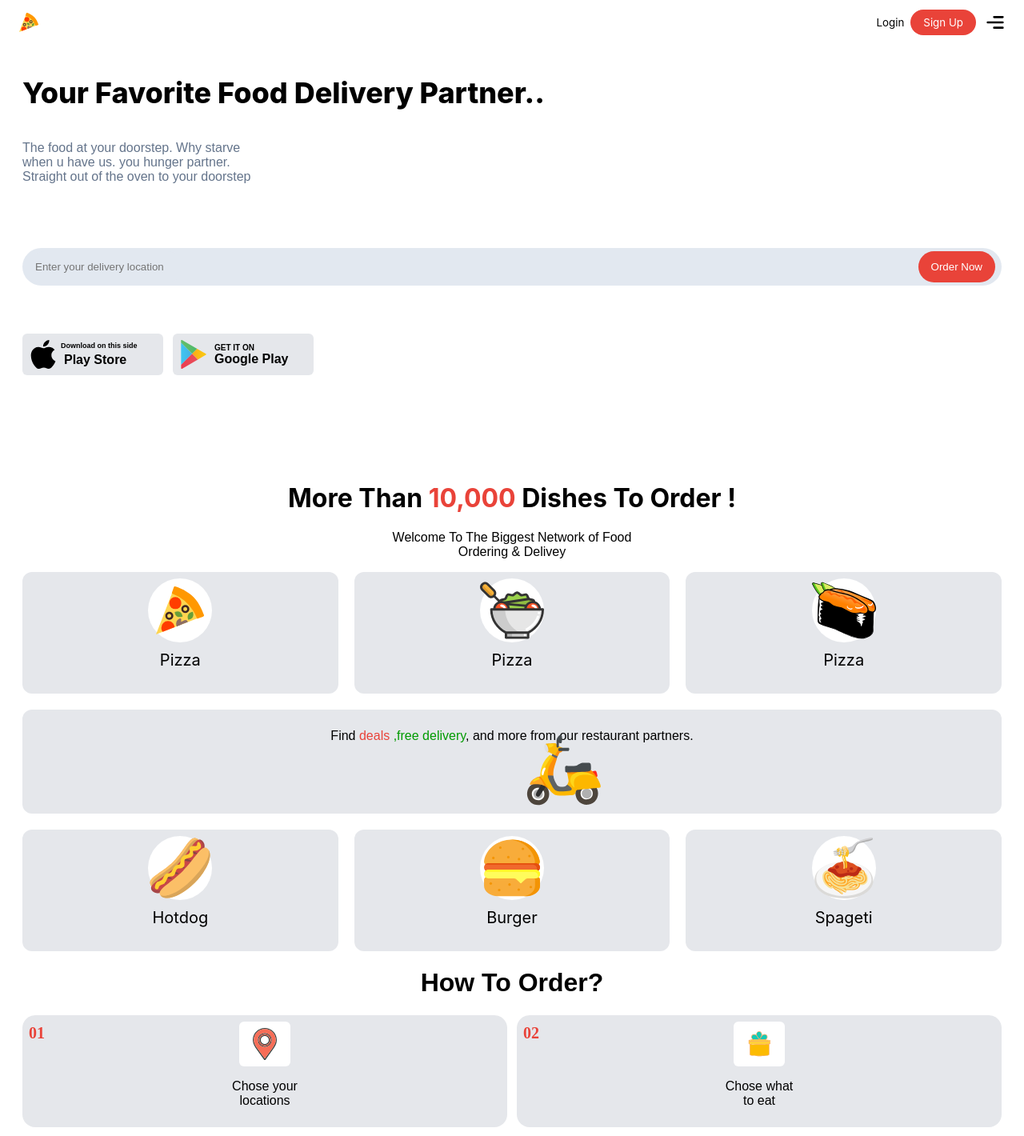
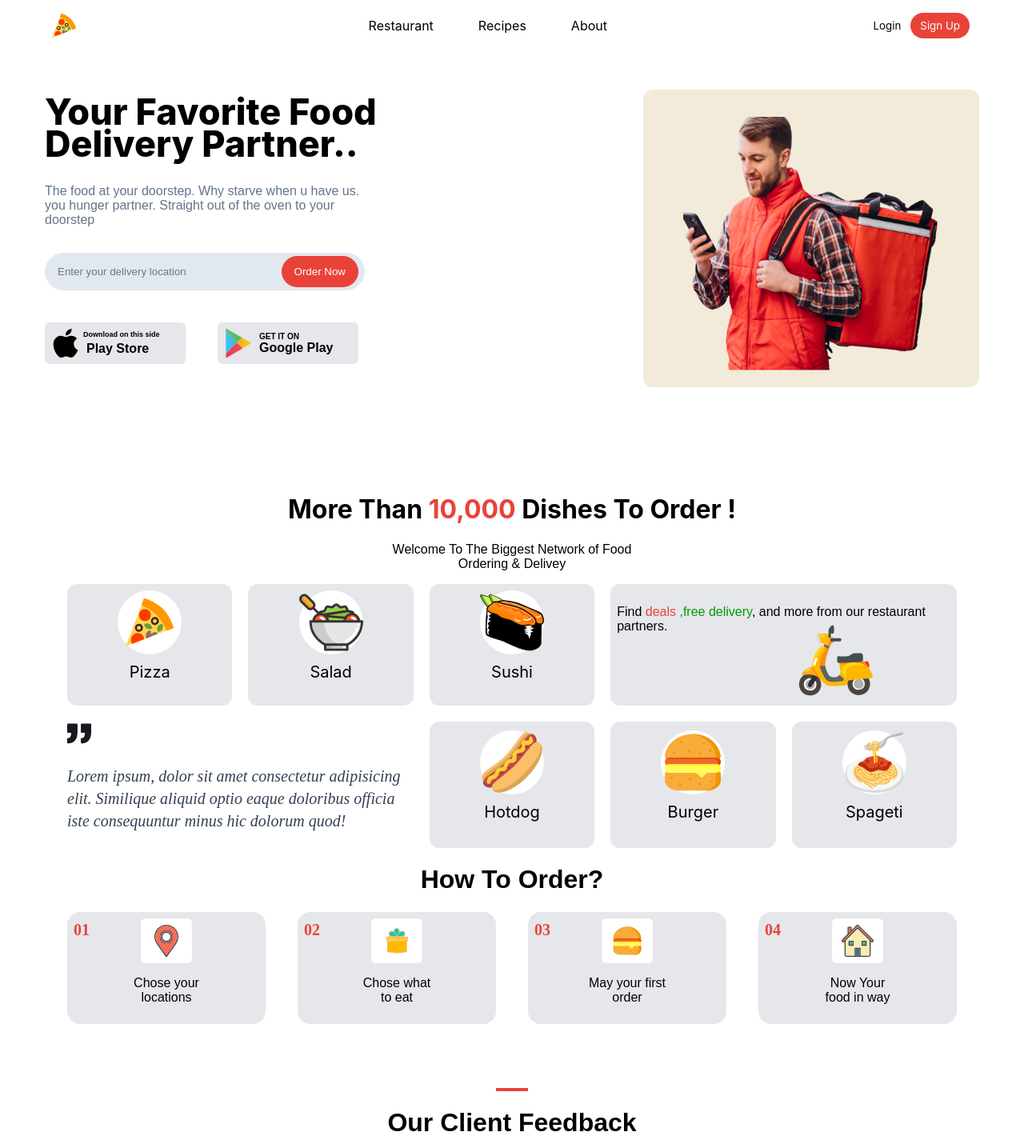
Before and after one commit to Manstzy/website-food, a React (Vite) app: page / in a window 1280 px wide. Shown: the top 1420 px of the page at 80% size. Built offline with nearby package versions, Linux system fonts and the light colour scheme.

Commit message:
added feature

```diff
--- a/src/components/Main.jsx
+++ b/src/components/Main.jsx
@@ -1,16 +1,19 @@
 import playStore from "../assets/play store.svg";
 import apple from "../assets/apple.svg";
+import Images from "../assets/Images.png";
 const Main = () => {
   return (
-    <div id="restaurant" className="py-16 px-5">
-      <h1 className="font-[800] text-4xl font-inter">
+    <div id="restaurant" className="py-16 px-5 desktop:px-12">
+      <div className="tablet:flex tablet:justify-between">
+        <div>
+          <h1 className="font-[800] large:mt-10 desktop:text-[45px] max-w-[380px] desktop:max-w-[500px] text-4xl font-inter desktop:mt-12">
             Your Favorite Food Delivery Partner..
           </h1>
-      <p className="font-poppins text-slate-500 max-w-[300px] mt-10">
+          <p className="font-poppins text-slate-500 large:mt-5 desktop:max-w-[400px] large:max-w-[350px] max-w-[300px] mt-10">
             The food at your doorstep. Why starve when u have us. you hunger
             partner. Straight out of the oven to your doorstep
           </p>
-      <div className="flex px-2 py-1 mt-20 justify-between border-none bg-slate-200 rounded-full">
+          <div className="flex px-2 py-1 mt-20 desktop:max-w-[400px] desktop:mt-8 large:mt-2 large:w-96 max-w-[350px] justify-between border-none bg-slate-200 rounded-full">
             <input
               type="text"
               className="px-2 rounded-full outline-none bg-slate-200 border-none"
@@ -20,14 +23,17 @@ const Main = () => {
               Order Now
             </button>
           </div>
-      <div className="flex gap-3 mt-5">
+
+          <div className="flex gap-3 mt-5 large:mt-0 desktop:gap-10">
             <div className="flex items-center border-none rounded-md w-40 mt-10 p-2 bg-gray-200">
               <img src={apple} className="w-9 h-9 mr-2" alt="" />
               <ul className="list-none m-0 p-0">
                 <li className="text-[9px] -ml-1 mb-1 font-semibold font-poppins">
                   Download on this side
                 </li>
-            <li className="text-md font-semibold font-poppins">Play Store</li>
+                <li className="text-md font-semibold font-poppins">
+                  Play Store
+                </li>
               </ul>
             </div>
             <div className="flex items-center border-none rounded-md w-40 mt-10 p-2 bg-gray-200">
@@ -36,8 +42,19 @@ const Main = () => {
                 <li className="text-[10px] font-semibold font-poppins">
                   GET IT ON
                 </li>
-            <li className="text-md font-semibold font-poppins">Google Play</li>
+                <li className="text-md font-semibold font-poppins">
+                  Google Play
+                </li>
               </ul>
+            </div>
+          </div>
+        </div>
+
+        <div className="bg-[#F2EBDA] hidden mt-10 desktop:h-[340px] desktop:w-[420px] h-[300px] tablet:flex laptop:py-4 laptop:w-[360px] items-center justify-center rounded-xl">
+          <img
+            src={Images}
+            className="w-72 h-72 mt-4 laptop:w-80 laptop:h-80"
+          />
         </div>
       </div>
     </div>
--- a/src/components/Navbar.jsx
+++ b/src/components/Navbar.jsx
@@ -5,7 +5,7 @@ const Navbar = () => {
   const [nav, setNav] = useState(false);
   const [bgNav, setBgNav] = useState(false);
   const handleBgNav = () => {
-    if (scrollY >= 60) {
+    if (scrollY >= 5) {
       setBgNav(true);
     } else {
       setBgNav(false);
@@ -20,17 +20,60 @@ const Navbar = () => {
     <div
       className={
         bgNav
-          ? "w-full bg-[#E94339] top-0 left-0 transition-all duration-200 fixed h-10 flex justify-between py-2 px-5 items-center"
-          : "w-full fixed h-10 flex top-0 left-0 transition-all duration-200 justify-between py-2 px-5 items-center"
+          ? "w-full bg-[#E94339] top-0 desktop:h-12  left-0 transition-all  fixed h-10 flex justify-between py-2 px-5 items-center"
+          : "w-full fixed h-10 flex top-0 desktop:h-12  desktop:items-center left-0 transition-all  justify-between py-2 px-5 items-center"
       }
     >
-      <img src={pizza} className="w-8 h-8" alt="" />
-      <div className="flex items-center">
+      <img
+        src={pizza}
+        className="w-8 h-8 medium:w-10 medium:h-10 desktop:ml-10 "
+        alt=""
+      />
+      <ul className="large:flex items-center list-none gap-6 hidden ">
+        <li className="font-inter ">
+          <a
+            href="#restaurant"
+            className={
+              bgNav
+                ? "no-underline hover:bg-[#E94339] text-white hover:text-white duration-200 transition-all px-4 py-2 rounded-full"
+                : "no-underline text-black hover:bg-[#E94339] hover:text-white duration-200 transition-all px-4 py-2 rounded-full"
+            }
+          >
+            Restaurant
+          </a>
+        </li>
+        <li className="font-inter ">
+          <a
+            href="#recipes"
+            className={
+              bgNav
+                ? "no-underline hover:bg-[#E94339] text-white hover:text-white duration-200 transition-all px-4 py-2 rounded-full"
+                : "no-underline text-black hover:bg-[#E94339] hover:text-white duration-200 transition-all px-4 py-2 rounded-full"
+            }
+          >
+            Recipes
+          </a>
+        </li>
+        <li className="font-inter ">
+          <a
+            href="#about"
+            className={
+              bgNav
+                ? "no-underline hover:bg-[#E94339] text-white hover:text-white duration-200 transition-all px-4 py-2 rounded-full"
+                : "no-underline text-black hover:bg-[#E94339] hover:text-white duration-200 transition-all px-4 py-2 rounded-full"
+            }
+          >
+            About
+          </a>
+        </li>
+      </ul>
+
+      <div className="flex items-center desktop:mr-10 ">
         <button
           className={
             bgNav
-              ? "px-2 py-2 font-inter border-none transition-all duration-200 text-white bg-[#E94339]"
-              : "px-2 py-2 font-inter border-none transition-all duration-200 bg-white"
+              ? "px-2 py-2 font-inter medium:p-3 border-none transition-all cursor-pointer duration-200 text-white bg-[#E94339]"
+              : "px-2 py-2 font-inter medium:p-3 border-none transition-all cursor-pointer duration-200 bg-white"
           }
         >
           Login
@@ -38,13 +81,18 @@ const Navbar = () => {
         <button
           className={
             bgNav
-              ? "px-4 py-2 mr-2 rounded-full border-none font-inter text-black bg-white transition-all duration-200"
-              : "px-4 py-2 mr-2 rounded-full border-none font-inter text-white transition-all duration-200 bg-[#E94339]"
+              ? "px-4 py-2 mr-2 medium:px-3 large:mr-12 medium:mr-4 rounded-full cursor-pointer border-none font-inter text-black bg-white transition-all duration-200"
+              : "px-4 py-2 mr-2 medium:px-3 large:mr-12 medium:mr-4 rounded-full cursor-pointer border-none font-inter text-white transition-all duration-200 bg-[#E94339]"
           }
         >
           Sign Up
         </button>
-        <img onClick={handleNav} src={menu} className="w-8 h-8 mr-10" alt="" />
+        <img
+          onClick={handleNav}
+          src={menu}
+          className="w-8 h-8 mr-10 medium:w-10 medium:h-10 large:hidden block"
+          alt=""
+        />
       </div>
       <div
         className={
@@ -88,6 +136,7 @@ const Navbar = () => {
             <a className="no-underline p-2 text-white text-2xl">Close</a>
           </li>
         </ul>
+
         <div
           className={
             nav
--- a/src/components/Recipes.jsx
+++ b/src/components/Recipes.jsx
@@ -13,7 +13,7 @@ import { FaArrowAltCircleRight } from "react-icons/fa";
 
 const Recipes = () => {
   return (
-    <div id="recipes" className="py-12">
+    <div id="recipes" className="py-12 desktop:px-14">
       <h1 className="font-inter text-center">
         More Than{" "}
         <a href="#" className="text-[#E94339] no-underline font-inter">
@@ -25,7 +25,7 @@ const Recipes = () => {
         Welcome To The Biggest Network of Food Ordering & Delivey
       </p>
 
-      <div className="grid grid-cols-3 px-5 gap-5">
+      <div className="grid grid-cols-3 px-5 gap-5 laptop:grid-cols-5 laptop:px-5">
         <div className="bg-gray-200 p-2 rounded-xl flex flex-col items-center justify-center">
           <div className="bg-white rounded-full w-20 h-20 flex items-center justify-center">
             <img src={pizza} className="w-20 h-20" alt="" />
@@ -36,15 +36,15 @@ const Recipes = () => {
           <div className="bg-white rounded-full w-20 h-20 flex items-center justify-center">
             <img src={salad} className="w-20 h-20" alt="" />
           </div>
-          <p className="font-inter text-xl mt-2">Pizza</p>
+          <p className="font-inter text-xl mt-2">Salad</p>
         </div>
         <div className="bg-gray-200 p-2 rounded-xl flex flex-col items-center justify-center">
           <div className="bg-white rounded-full w-20 h-20 flex items-center justify-center">
             <img src={sushi} className="w-20 h-20" alt="" />
           </div>
-          <p className="font-inter text-xl mt-2">Pizza</p>
+          <p className="font-inter text-xl mt-2">Sushi</p>
         </div>
-        <div className="bg-gray-200 p-2 rounded-xl flex flex-col col-span-3 items-center justify-center">
+        <div className="bg-gray-200 p-2 rounded-xl flex flex-col laptop:col-span-2 col-span-3 items-center justify-center">
           <p className="font-poppins text-md font-[500]">
             Find{" "}
             <a href="" className="text-[#E94339] no-underline">
@@ -59,7 +59,27 @@ const Recipes = () => {
         </div>
       </div>
 
-      <div className="grid mt-5 grid-cols-3 px-5 gap-5">
+      <div className="grid mt-5 grid-cols-3 px-5 gap-5 laptop:grid-cols-5">
+        <div className="laptop:col-span-2">
+          <svg
+            width="30"
+            height="30"
+            viewBox="0 0 61 51"
+            fill="none"
+            xmlns="http://www.w3.org/2000/svg"
+          >
+            <path
+              d="M34.7358 48.1929L34.7358 39.1414C34.7358 37.9132 35.8553 36.9185 37.2354 36.9185C42.1603 36.9185 44.8395 32.4267 45.2113 23.5598L37.2354 23.5598C35.8554 23.5598 34.7358 22.5637 34.7358 21.3369L34.7358 2.2243C34.7358 0.996609 35.8553 0.00187113 37.2354 0.00187137L58.5003 0.00187509C59.8801 0.00187533 61 0.997702 61 2.2243L61 21.3371C61 25.5872 60.5175 29.4874 59.5704 32.9319C58.5974 36.463 57.1039 39.5501 55.1322 42.1083C53.1044 44.7373 50.5657 46.8003 47.591 48.237C44.5938 49.6829 41.1097 50.4167 37.2344 50.4167C35.8554 50.4157 34.7358 49.4201 34.7358 48.1929ZM2.49904 36.9177C1.11907 36.9177 -6.62896e-06 37.9132 -6.84339e-06 39.1396L-8.42633e-06 48.193C-8.64088e-06 49.4201 1.11906 50.415 2.49903 50.415C6.37246 50.415 9.85829 49.681 12.8536 48.2353C15.8299 46.7987 18.3682 44.7374 20.3958 42.1066C22.3687 39.5484 23.8621 36.4611 24.8351 32.9283C25.7827 29.4838 26.2642 25.5835 26.2642 21.3352L26.2642 2.22243C26.2642 0.994743 25.144 4.39632e-06 23.7646 4.15513e-06L2.49904 4.36947e-07C1.11907 1.95665e-07 -1.74089e-07 0.995671 -3.88582e-07 2.22243L-3.73037e-06 21.3352C-3.945e-06 22.5627 1.11907 23.5581 2.49904 23.5581L10.363 23.5581C9.99564 32.4257 7.35505 36.9177 2.49904 36.9177Z"
+              fill="#191720"
+            />
+          </svg>
+          <p className="italic text-slate-700 desktop:text-xl">
+            {""}
+            Lorem ipsum, dolor sit amet consectetur adipisicing elit. Similique
+            aliquid optio eaque doloribus officia iste consequuntur minus hic
+            dolorum quod!{""}
+          </p>
+        </div>
         <div className="bg-gray-200 p-2 rounded-xl flex flex-col items-center justify-center">
           <div className="bg-white rounded-full w-20 h-20 flex items-center justify-center">
             <img src={hotdog} className="w-20 h-20" alt="" />
@@ -80,7 +100,7 @@ const Recipes = () => {
         </div>
       </div>
       <h1 className="font-bold font-poppins text-center">How To Order?</h1>
-      <div className="grid grid-cols-2 px-5 gap-3">
+      <div className="grid grid-cols-2 px-5 gap-3 laptop:grid-cols-4 laptop:gap-10">
         <div className="bg-gray-200 p-2 rounded-2xl">
           <p className="absolute  text-xl mt-0 mb-0 font-semibold text-[#E94339]">
             01
@@ -131,7 +151,7 @@ const Recipes = () => {
       <h1 className="font-bold text-2x text-center mx-auto font-poppins">
         Our Client Feedback
       </h1>
-      <p className="text-center mx-auto font-poppins -mt-3 ">
+      <p className="text-center mx-auto font-poppins -mt-3 laptop:max-w-[400px] ">
         The food at your doorstep. Why starve when u have us. You hunger partner{" "}
         .Straight out of the oven to your doorstep
       </p>
@@ -149,7 +169,7 @@ const Recipes = () => {
             fill="#FF5331"
           />
         </svg>
-        <p className="italic font-semibold">
+        <p className="italic font-semibold laptop:max-w-[400px] laptop:text-center mx-auto">
           {'"'} Lorem ipsum dolor sit amet consectetur adipisicing elit. Minus
           perferendis autem animi consequuntur ullam aliquam itaque.{'"'}
         </p>
--- a/tailwind.config.js
+++ b/tailwind.config.js
@@ -3,6 +3,20 @@ export default {
   content: ["./index.html", "./src/**/*.{js,ts,jsx,tsx}"],
   theme: {
     extend: {
+      screens: {
+        'miniPhone' : '300px',
+        'phone' : '410px' ,
+        'medium' : '520px' ,
+        'tablet': '640px',
+        // => @media (min-width: 640px) { ... }
+        'large' : '850px',
+
+        'laptop': '1024px',
+        // => @media (min-width: 1024px) { ... }
+
+        'desktop': '1280px',
+        // => @media (min-width: 1280px) { ... }
+      },
       fontFamily: {
         inter: ["Inter", "sans-serif"],
         poppins: ["Poppins", "sans-serif"],
```
Also changed, not shown: src/components/Footer.jsx (+18 -9 lines), src/assets/Images.png (added). Lines whose indentation alone changed are shown as unchanged.
